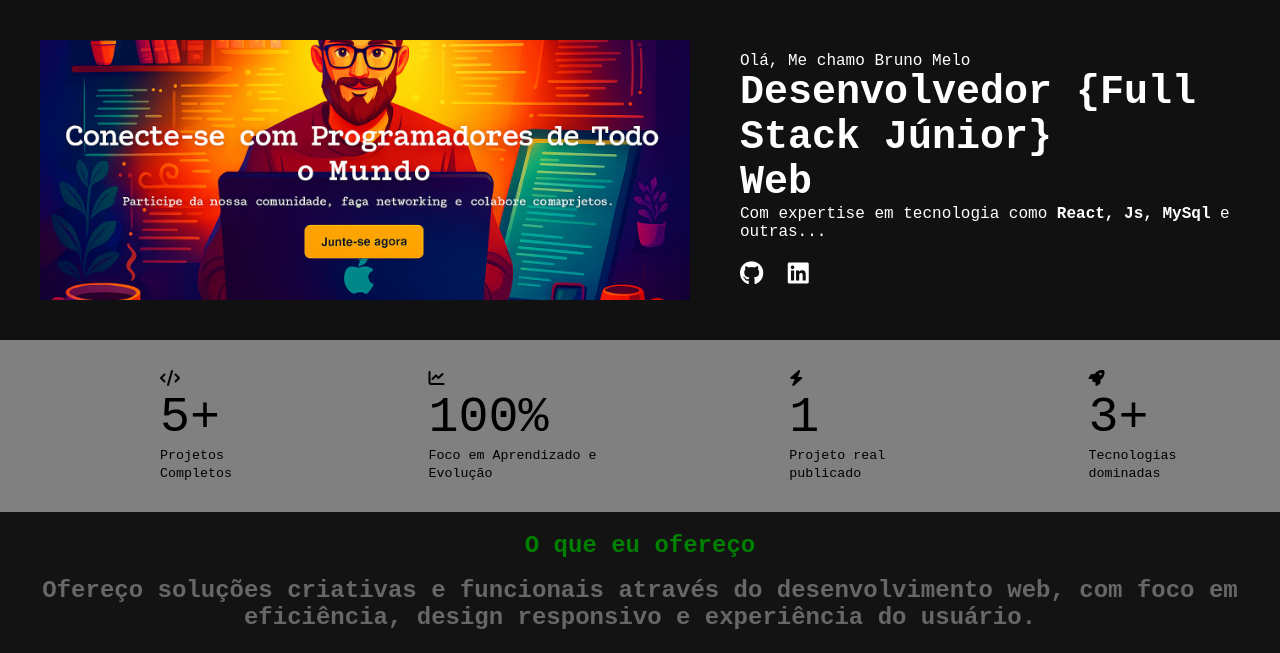
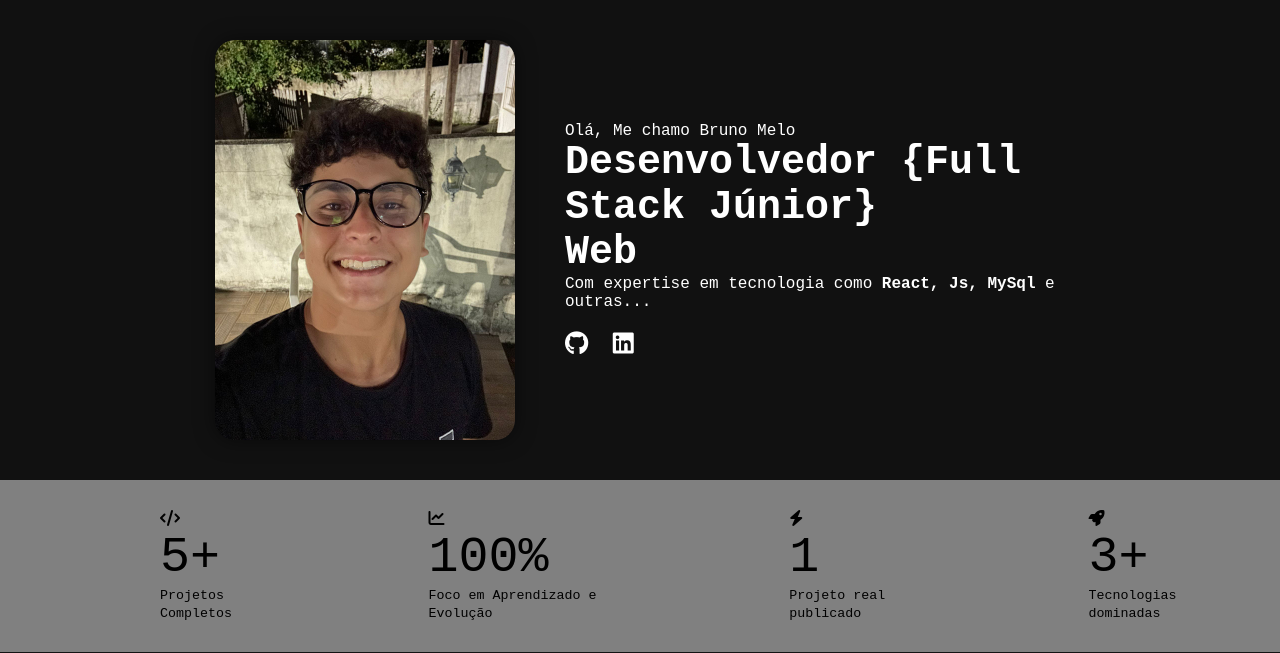
Before and after one commit to BrunoMeloMorais22/Portfolio, a Flask app: page / in a window 1280 px wide. Shown: the part 87-740 px from the top of the page. Run offline with Flask 3, Linux system fonts and the light colour scheme.

Commit message:
Mudando o nome da imagem

```diff
--- a/templates/index.html
+++ b/templates/index.html
@@ -19,7 +19,7 @@
 
     <main id="profile">
         <section class="profile">
-            <div class="project-image" style="background-image: url('/static/image/portfolio.png');"></div>
+            <img src="/profile.jpg" alt="">
             <div class="descricao">
                 <p><span>Olá, Me chamo Bruno Melo</span></p>
                 <h1>Desenvolvedor <span>{Full Stack Júnior}</span><br> Web </h1>
```
Also changed, not shown: profile.jpg (renamed from static/image/profile.jpg).
